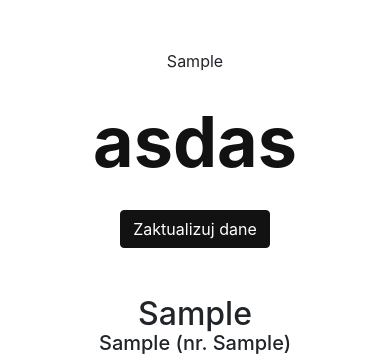
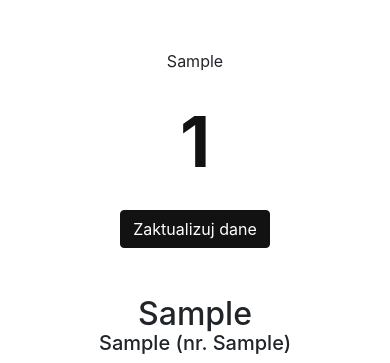
Before and after one commit to zamknijryj/Laude, a Django app: template librus/templates/librus/librus.html in a window 390 px wide. Shown: the part 64-427 px from the top of the page. Run offline with Django 3.2, Linux system fonts and the light colour scheme; the template is opened without the code that fills it: values that come from a table or form of the project are taken from there, others are empty; a user stored in the database is signed in; tables that the repository leaves empty hold one stand-in row (values such as "Sample post"); parts of the project's set-up code (start-up, migrations or seed data) failed here and were passed over; some libraries are stand-ins or nearby versions.

Commit message:
Fixed some responsive stuff.

```diff
--- a/librus/templates/librus/librus.html
+++ b/librus/templates/librus/librus.html
@@ -77,7 +77,7 @@
             <p class='data_numerka'>{{ request.user.profile.data_numerka }}</p>
             <span class='text-center
                     {% if user.profile.szczesliwy_numerek == None %}text-danger{% else %}numerek{% endif %}'>{% if user.profile.szczesliwy_numerek == None %}
-                <b>Zaktualizuj dane, aby zobaczyć wynik.</b>{% else %}asdas{% endif %}</span>
+                <b>Zaktualizuj dane, aby zobaczyć wynik.</b>{% else %}{{ user.profile.szczesliwy_numerek }}{% endif %}</span>
             <br>
             <a href="{% url 'aktualizacja' %}" class="btn btn-primary mt-3 mb-5">Zaktualizuj dane</a>
         </div>
--- a/oceny_librus/settings.py
+++ b/oceny_librus/settings.py
@@ -123,11 +123,6 @@ STATIC_ROOT = os.path.join(BASE_DIR, "staticfiles")
 MEDIA_URL = '/media/'
 MEDIA_ROOT = os.path.join(BASE_DIR, "media_cdn")
 
-REST_FRAMEWORK = {
-    'DEFAULT_PERMISSION_CLASSES': (
-        'rest_framework.permissions.IsAdminUser',
-    )
-}
 
 CRISPY_TEMPLATE_PACK = 'bootstrap4'
 
```
